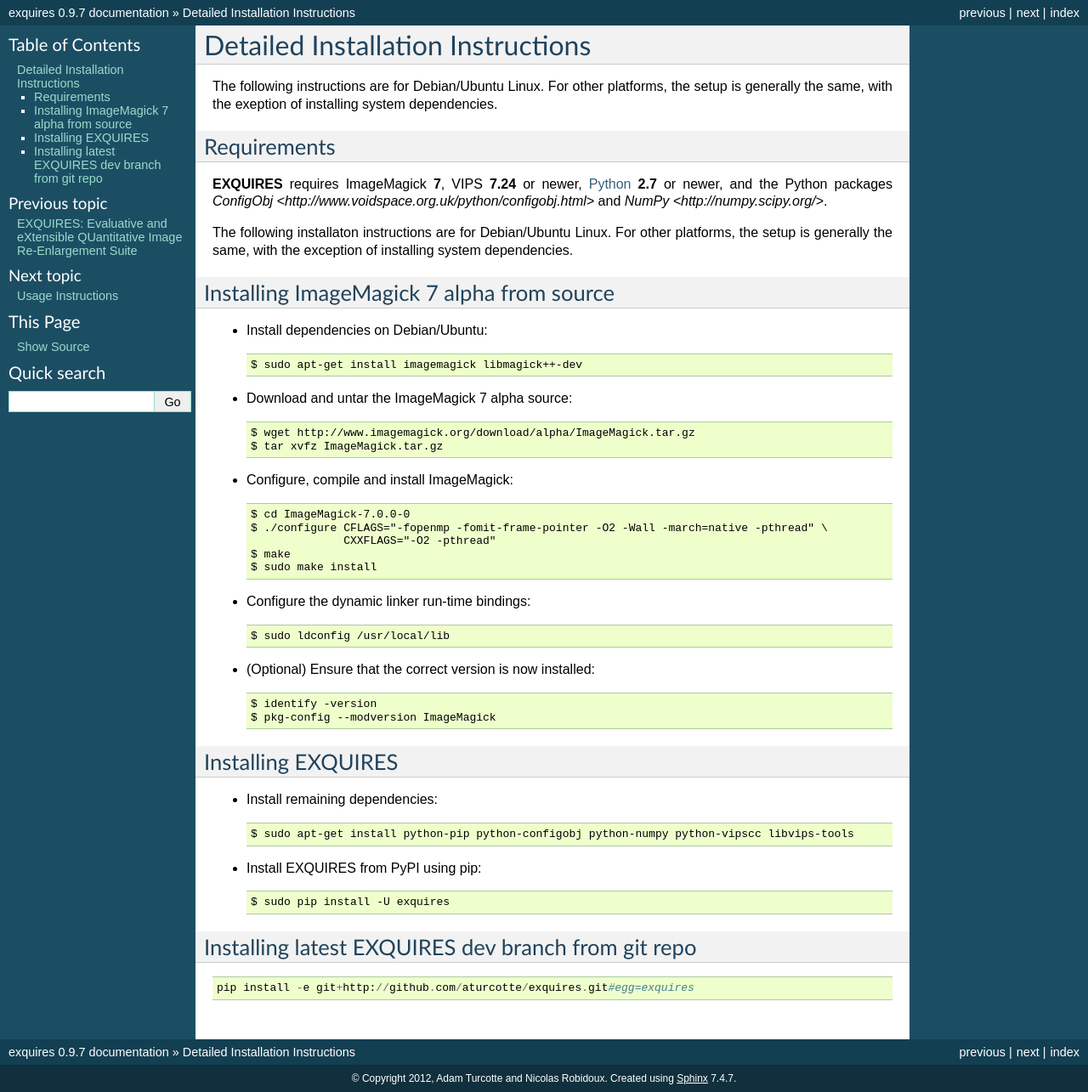
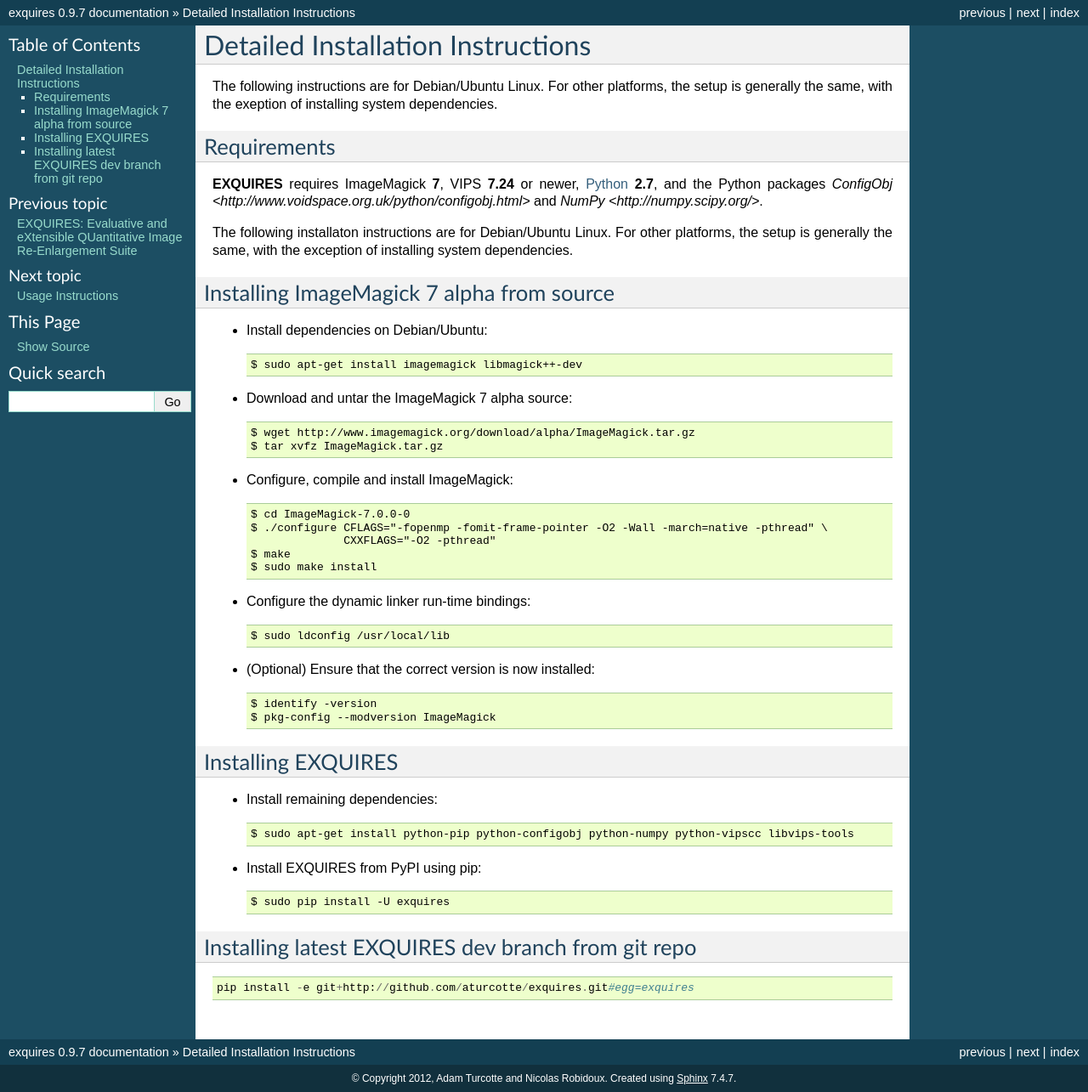
Before and after one commit to aturcotte/exquires, a Sphinx documentation site: the page built from docs/setup.rst, in a window 1280 px wide. Shown: the whole page at 85% size. Built offline with Sphinx 7.4.7, drawn with Linux system fonts in a browser that asks for light colours; formulas are drawn with MathJax 3.

```diff
--- a/docs/changelog.rst
+++ b/docs/changelog.rst
@@ -3,7 +3,7 @@ Changelog
 *********
 
 ========================
-Version 0.97, 2012-05-20
+Version 0.97, 2012-05-22
 ========================
 
 * Initial public release
--- a/docs/setup.rst
+++ b/docs/setup.rst
@@ -13,7 +13,7 @@ Requirements
 ============
 
 **EXQUIRES** requires ImageMagick **7**, VIPS **7.24** or newer,
-`Python <http://python.org>`_ **2.7** or newer, and the Python packages
+`Python <http://python.org>`_ **2.7**, and the Python packages
 `ConfigObj <http://www.voidspace.org.uk/python/configobj.html>` and
 `NumPy <http://numpy.scipy.org/>`.
 
```
